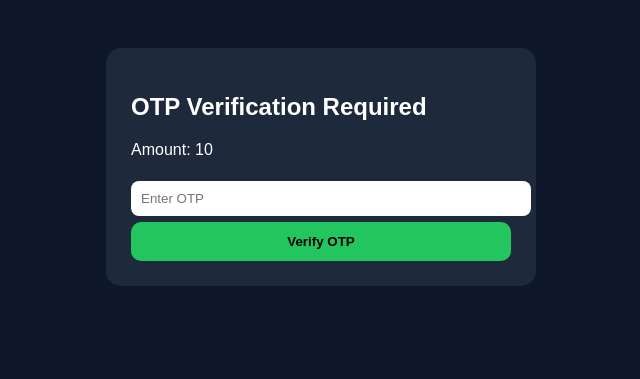
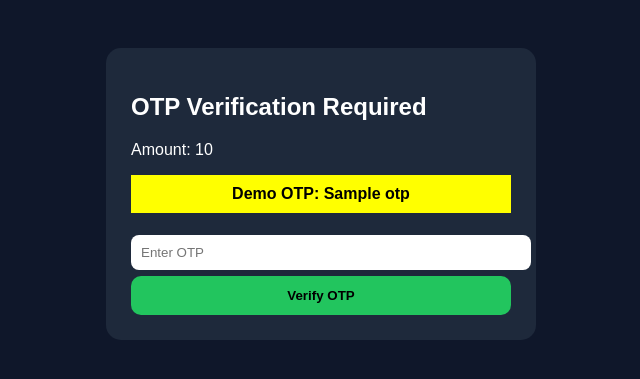
Before and after one commit to NEETESHDHAKED/Financial-Fraud-Detection-System, a Django app: template detector/templates/otp.html in a window 1280 px wide. Shown: the top 379 px of the page, without its empty margins (319-959 px from the left). Run offline with Django 5.2, Linux system fonts and the light colour scheme; the template is opened without the code that fills it: most values are stand-ins (such as "Sample title", 1, 10 or a date in 2020).

Commit message:
Add demo OTP display in OTP verification template

```diff
--- a/detector/templates/otp.html
+++ b/detector/templates/otp.html
@@ -42,6 +42,7 @@
     <div class="card">
         <h2>OTP Verification Required</h2>
         <p>Amount: {{amount}}</p>
+        <p style="background:yellow; color:black; padding:10px; font-weight:bold; text-align:center;">Demo OTP: {{ otp }}</p>
         <form method="POST" action="/verify_otp/">
             {% csrf_token %}
             <input type="text" name="otp" placeholder="Enter OTP" required>
```
